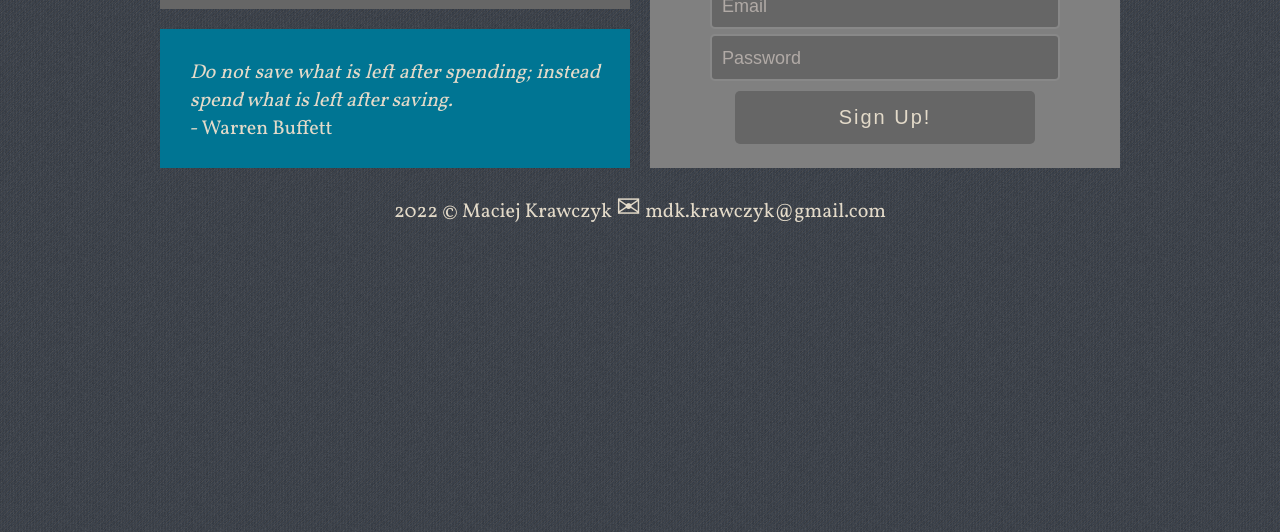
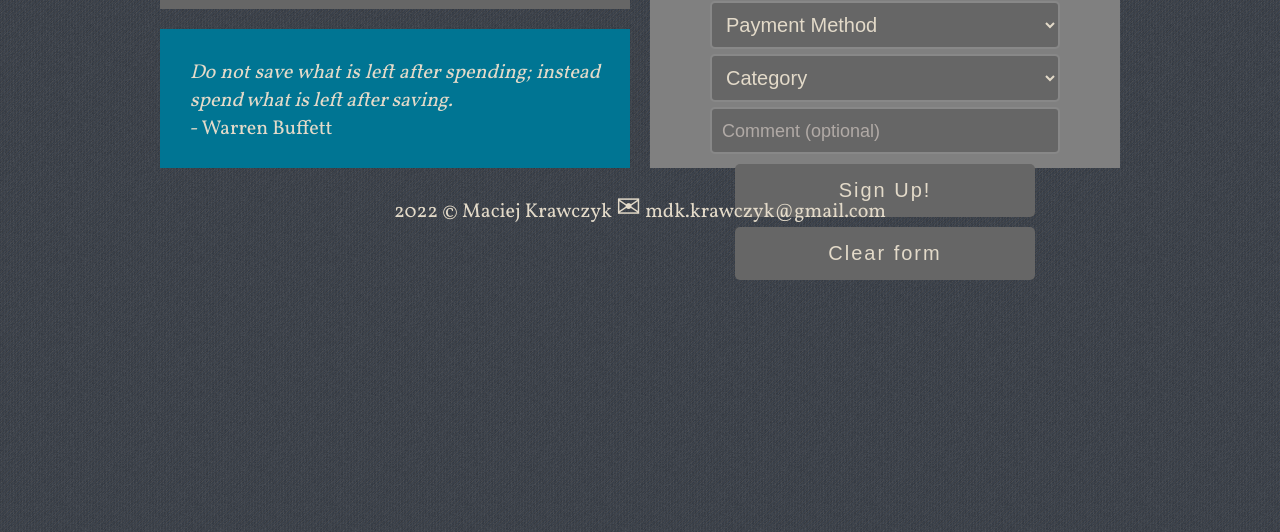
Before and after one commit to MacKrack/Personal_Budget_OnlineApp, a plain HTML site: page add-expense.html in a window 1280 px wide. Shown: the part 268-800 px from the top of the page. Drawn offline with Linux system fonts and the light colour scheme.

Commit message:
created complete form for page

```diff
--- a/add-expense.html
+++ b/add-expense.html
@@ -39,20 +39,46 @@
             </div>
         </div>
         <div class="square">
-            <div id="signUpDetails">
-                Sign Up - it's simple.
-                <br />
-                <form action="index.html">
-                    <input type="text" name="name" placeholder="Name" onfocus="this.placeholder=''"
-                        onblur="this.placeholder='Name'">
+            <div id="expenseDetails">
+                <form action="main-menu.html">
+                    <input type="number" name="amount" placeholder="Expense amount" min="0.01" step="0.01"
+                        onfocus="this.placeholder=''" onblur="this.placeholder='Amount'" required>
                     <br />
-                    <input type="email" name="email" placeholder="Email" onfocus="this.placeholder=''"
-                        onblur="this.placeholder='Email'" required>
+                    <input type="date" name="date" placeholder="Date" onfocus="this.placeholder=''"
+                        onblur="this.placeholder='Date'" required>
                     <br />
-                    <input type="password" name="password" placeholder="Password" onfocus="this.placeholder=''"
-                        onblur="this.placeholder='Password'" required>
+                    <select id="paymentMethod" name="paymentMethod">
+                        <option value="" disabled selected>Payment Method</option>
+                        <option value="cash">Cash</option>
+                        <option value="debit">Debit card</option>
+                        <option value="credit">Credit card</option>
+                    </select>
+                    <br />
+                    <select id="category" name="category">
+                        <option value="" disabled selected>Category</option>
+                        <option value="food">Food</option>
+                        <option value="living">Living</option>
+                        <option value="transportation">Transportation</option>
+                        <option value="healthCare">Health care</option>
+                        <option value="clothes">Clothes</option>
+                        <option value="hygiene">Hygiene</option>
+                        <option value="kids">Kids</option>
+                        <option value="entertainment">Entertainment</option>
+                        <option value="trip">Trip</option>
+                        <option value="coaching">Coaching</option>
+                        <option value="books">Books</option>
+                        <option value="savings">Savings</option>
+                        <option value="retairment">Retairment</option>
+                        <option value="repayments">Repayments</option>
+                        <option value="donation">Donation</option>
+                        <option value="others">Others</option>
+                    </select>
+                    <br />
+                    <input type="text" name="comment" placeholder="Comment (optional)" onfocus="this.placeholder=''"
+                        onblur="this.placeholder='Comment (optional)'" required>
                     <br />
                     <input type="submit" value="Sign Up!">
+                    <input type="reset" value="Clear form">
                 </form>
             </div>
         </div>
--- a/style.css
+++ b/style.css
@@ -73,7 +73,8 @@ body {
     padding: 35px;
 }
 
-#signUpDetails {
+#signUpDetails,
+#expenseDetails {
     width: 430px;
     height: 258px;
     font-size: 25px;
@@ -274,3 +275,71 @@ input[type=submit]:focus {
     text-align: justify;
     padding: 30px 40px;
 }
+
+/* ---------------------------------------- */
+
+input[type=number],
+input[type=date],
+select[id="paymentMethod"],
+select[id="category"],
+input[type=password] {
+    width: 350px;
+    background-color: #666666;
+    color: #e3dac9;
+    border: 2px solid #888888;
+    border-radius: 5px;
+    font-size: 20px;
+    padding: 10px;
+    box-sizing: border-box;
+    outline: none;
+    margin-top: 5px;
+
+}
+
+input[type=submit],
+input[type=reset] {
+    width: 300px;
+    background-color: #666666;
+    font-size: 20px;
+    color: #e3dac9;
+    padding: 15px 10px;
+    margin-top: 10px;
+    border: none;
+    border-radius: 5px;
+    cursor: pointer;
+    letter-spacing: 2px;
+    outline: none;
+}
+
+input[type=submit]:hover {
+    background-color: #555555;
+}
+
+input[type=submit]:focus {
+    /* -webkit-box-shadow: inset 0px 0px 34px 4px rgba(177, 170, 166, 1);
+    -moz-box-shadow: inset 0px 0px 34px 4px rgba(177, 170, 166, 1);
+    box-shadow: inset 0px 0px 34px 4px rgba(177, 170, 166, 1); */
+    -webkit-box-shadow: 0px 0px 34px 4px rgba(177, 170, 166, 1);
+    -moz-box-shadow: 0px 0px 34px 4px rgba(177, 170, 166, 1);
+    box-shadow: 0px 0px 34px 4px rgba(177, 170, 166, 1);
+}
+
+::placeholder {
+    /* Chrome, Firefox, Opera, Safari 10.1+ */
+    color: #b1aaa6;
+    font-size: 18px;
+    opacity: 1;
+    /* Firefox */
+}
+
+:-ms-input-placeholder {
+    /* Internet Explorer 10-11 */
+    color: #b1aaa6;
+    font-size: 18px;
+}
+
+::-ms-input-placeholder {
+    /* Microsoft Edge */
+    color: #b1aaa6;
+    font-size: 18px;
+}
```
